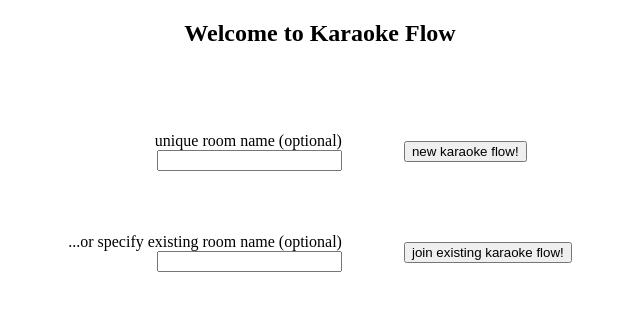
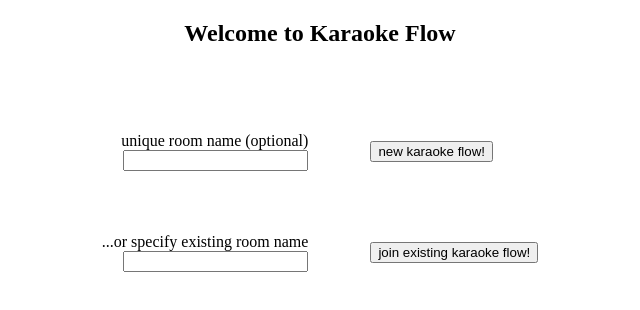
Before and after one commit to Xeus/Karaoke-Flow, a website: page views/index.html in a window 1280 px wide. Shown: the whole page, without its empty margins (320-960 px from the left). Drawn offline with Linux system fonts and the light colour scheme.

Commit message:
changing input text field

```diff
--- a/views/index.html
+++ b/views/index.html
@@ -10,7 +10,7 @@
 <INPUT TYPE="text" ID="flowNewRoomName" NAME="flowNewRoomName"></SPAN></TD><TD>
 <BUTTON ID="newFlowButton">new karaoke flow!</BUTTON>
 </TD></TR>
-<TR><TD ALIGN="right"><SPAN CLASS="newRoomName" TITLE="Has someone else already made a Karaoke Flow that you want to join?">...or specify existing room name (optional)<BR />
+<TR><TD ALIGN="right"><SPAN CLASS="newRoomName" TITLE="Has someone else already made a Karaoke Flow that you want to join?">...or specify existing room name<BR />
 <INPUT TYPE="text" ID="flowRoomName" NAME="flowRoomName"></SPAN></TD><TD><BUTTON ID="joinFlowButton">join existing karaoke flow!</BUTTON></TD></TR></TABLE>
 </CENTER></DIV>
 
```
